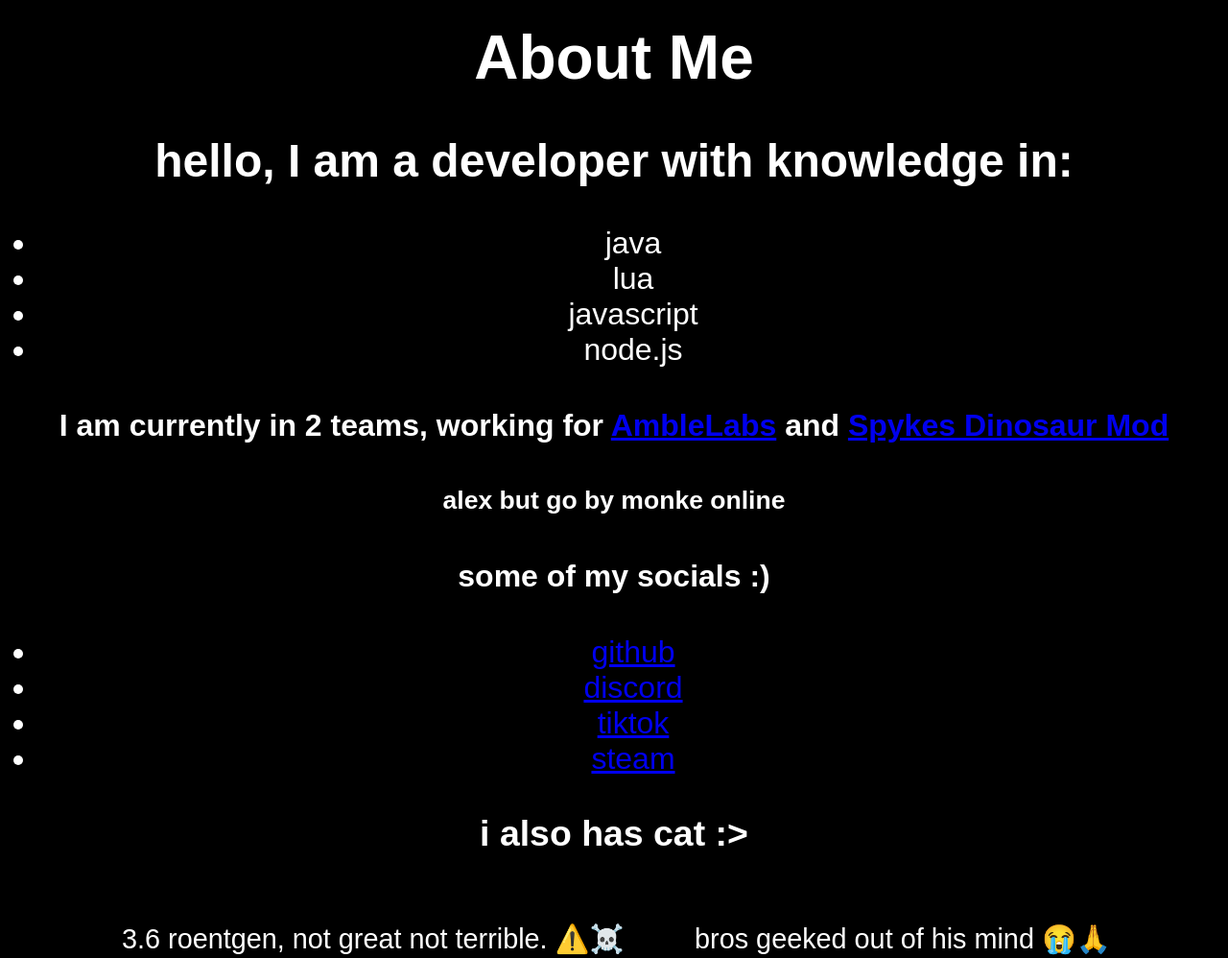
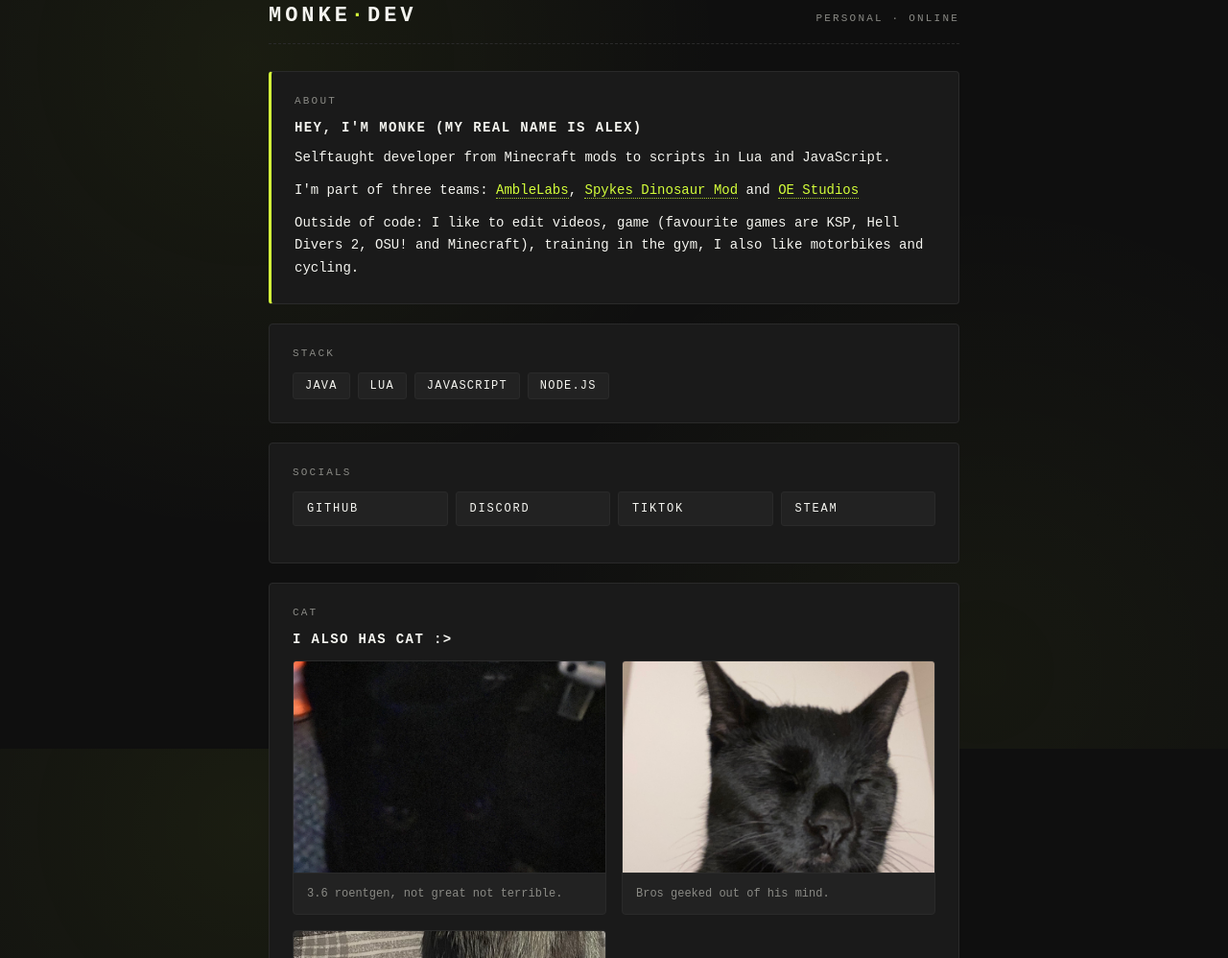
Before and after one commit to rapbattlegod32/monke.meme, a plain HTML site: page index.html in a window 1280 px wide. Shown: the part 20-1018 px from the top of the page at 96% size. Drawn offline with Linux system fonts and the light colour scheme.

Commit message:
new design test

```diff
--- a/index.html
+++ b/index.html
@@ -6,46 +6,69 @@
     <meta charset="UTF-8">
     <title>monke</title>
     <link rel="stylesheet" href="./styles.css">
+    <link rel="icon" type="image/png" href="./media/favicon.png">
     <meta name="viewport" content="width=device-width, initial-scale=1.0">
 </head>
 
-<body id="body">
-    <div class="aboutme">
-        <h1>About Me</h1>
-        <h2>hello, I am a developer with knowledge in:</h2>
-        <ul>
-            <li>java</li>
-            <li>lua</li>
-            <li>javascript</li>
-            <li>node.js</li>
+<body>
+    <div class="wrap">
+        <header>
+            <h1>MONKE<span>·</span>DEV</h1>
+            <div class="tag">Personal · Online</div>
+        </header>
+
+        <section class="section accent">
+            <div class="section-label">About</div>
+            <h2>Hey, I'm Monke (my real name is Alex)</h2>
+            <p>Selftaught developer from Minecraft mods to scripts in Lua and JavaScript.</p>
+            <p>I'm part of three teams: <a class="inline-link" href="https://amblelabs.github.io/">AmbleLabs</a>, <a class="inline-link" href="https://discord.com/invite/JmQTadae3W">Spykes Dinosaur Mod</a> and <a class="inline-link" href="https://discord.com/invite/PRz9vza8dk">OE Studios</a></p>
+            <p class="muted">Outside of code: I like to edit videos, game (favourite games are KSP, Hell Divers 2, OSU! and Minecraft), training in the gym, I also like motorbikes and cycling.</p>
+        </section>
+
+        <section class="section">
+            <div class="section-label">Stack</div>
+            <ul class="chip-list">
+                <li>Java</li>
+                <li>Lua</li>
+                <li>JavaScript</li>
+                <li>Node.js</li>
             </ul>
-        <h4>I am currently in 2 teams, working for <a href="https://amblelabs.github.io/">AmbleLabs</a> and <a href="https://discord.com/invite/JmQTadae3W">Spykes Dinosaur Mod</a></h4>
-        <h5>alex but go by monke online</h5>
-        <h4>some of my socials :)</h4>
-        <ul>
-            <li><a href="https://github.com/rapbattlegod32" target="_blank">github</a></li>
-            <li><a href="https://discord.com/users/578844127878184961" target="_blank">discord</a></li>
-            <li><a href="https://www.tiktok.com/@giga.ae" target="_blank">tiktok</a></li>
-            <li><a href="https://steamcommunity.com/id/rapbattlegod/" target="_blank">steam</a></li>
-            <script type='text/javascript' src='https://storage.ko-fi.com/cdn/widget/Widget_2.js'></script><script type='text/javascript'>kofiwidget2.init('Support me on Ko-fi', '#72a4f2', 'Q5Q6732ES');kofiwidget2.draw();</script>
+        </section>
+
+        <section class="section">
+            <div class="section-label">Socials</div>
+            <ul class="link-list">
+                <li><a href="https://github.com/rapbattlegod32" target="_blank" rel="noopener">GitHub</a></li>
+                <li><a href="https://discord.com/users/578844127878184961" target="_blank" rel="noopener">Discord</a></li>
+                <li><a href="https://www.tiktok.com/@giga.ae" target="_blank" rel="noopener">TikTok</a></li>
+                <li><a href="https://steamcommunity.com/id/rapbattlegod/" target="_blank" rel="noopener">Steam</a></li>
             </ul>
-        <h3>i also has cat :></h3>
+            <div class="kofi-wrap">
+                <script type='text/javascript' src='https://storage.ko-fi.com/cdn/widget/Widget_2.js'></script>
+                <script type='text/javascript'>kofiwidget2.init('Support me on Ko-fi', '#d4ff3a', 'Q5Q6732ES');kofiwidget2.draw();</script>
+            </div>
+        </section>
+
+        <section class="section">
+            <div class="section-label">Cat</div>
+            <h2>I also has cat :&gt;</h2>
             <div class="cat-gallery">
-        <div>
-            <p>3.6 roentgen, not great not terrible. ⚠️☠️</p>
-            <img src="./media/cat/cat_radiation.JPEG" alt="cat_radiation">
+                <div class="cat-card">
+                    <img src="./media/cat/cat_radiation.JPEG" alt="cat with radiation overlay">
+                    <p>3.6 roentgen, not great not terrible.</p>
                 </div>
-        <div>
-            <p>bros geeked out of his mind 😭🙏</p>
-            <img src="./media/cat/geeked.JPEG" alt="geeked">
+                <div class="cat-card">
+                    <img src="./media/cat/geeked.JPEG" alt="cat looking geeked">
+                    <p>Bros geeked out of his mind.</p>
                 </div>
-        <div>
-            <p>sleeping like he pays the bills 😭</p>
-            <img src="./media/cat/sleeping_like_he_paying_bills.png" alt="sleeping_like_he_paying_bills">
+                <div class="cat-card">
+                    <img src="./media/cat/sleeping_like_he_paying_bills.png" alt="cat sleeping">
+                    <p>Sleeping like he pays the bills.</p>
                 </div>
             </div>
-    <img src="./media/favicon.png">
-    <video src="./media/edits/36roentgen.mp4" controls></video>
+        </section>
+
+        <footer>Made by monke · Hosted on monke.meme</footer>
     </div>
 </body>
 
--- a/styles.css
+++ b/styles.css
@@ -1,86 +1,218 @@
+:root {
+    --bg: #0f0f0f;
+    --panel: #1a1a1a;
+    --panel-2: #222;
+    --ink: #f5f5f0;
+    --ink-dim: #8a8a85;
+    --accent: #d4ff3a;
+    --accent-dim: #a8cc2e;
+    --danger: #ff5c5c;
+    --border: #2a2a2a;
+}
+
+* { box-sizing: border-box; margin: 0; padding: 0; }
+
 html, body {
-    height: 100%;
-    margin: 0;
-    font-family: sans-serif;
+    min-height: 100%;
+    background: var(--bg);
+    color: var(--ink);
+    font-family: 'Courier New', ui-monospace, monospace;
+    -webkit-font-smoothing: antialiased;
 }
 
 body {
-    background-color: #000000;
-}
-.welcome {
-    margin: 0;
-    padding: 0;
-    color: rgb(255, 255, 255);
-    position: absolute;
-    top: 50%;
-    left: 50%;
-    transform: translate(-50%, -50%) scaleX(1.25);
-    font-size: 2em;
-    text-align: center;
+    padding: 24px;
+    background-image:
+        radial-gradient(circle at 20% 10%, rgba(212,255,58,0.06), transparent 40%),
+        radial-gradient(circle at 80% 90%, rgba(212,255,58,0.04), transparent 40%);
+    background-attachment: fixed;
 }
 
-.aboutme {
-    margin: 0;
-    padding: 0;
-    color: rgb(255, 255, 255);
-    left: 50%;
-    font-size: 2em;
-    text-align: center;
+.wrap {
+    width: 100%;
+    max-width: 720px;
+    margin: 0 auto;
 }
 
-.aboutme img {
-    max-width: 30%;
-    height: auto;
-    border-radius: 10px;
-    margin: 10px 0;
+header {
+    display: flex;
+    align-items: baseline;
+    justify-content: space-between;
+    margin-bottom: 28px;
+    padding-bottom: 16px;
+    border-bottom: 1px dashed var(--border);
 }
 
-.cat-gallery {
-    display: flex;
-    justify-content: center;
-    align-items: flex-start;
-    gap: 20px;
-    flex-wrap: wrap;
-    margin-top: 20px;
+h1 {
+    font-size: 22px;
+    font-weight: 700;
+    letter-spacing: 0.18em;
+    text-transform: uppercase;
 }
 
-.cat-gallery div {
-    text-align: center;
-    color: white;
+h1 span { color: var(--accent); }
+
+.tag {
+    font-size: 11px;
+    color: var(--ink-dim);
+    letter-spacing: 0.2em;
+    text-transform: uppercase;
 }
 
-.cat-gallery p {
-    scale: 90%;
+.section {
+    background: var(--panel);
+    border: 1px solid var(--border);
+    border-radius: 4px;
+    padding: 24px;
+    margin-bottom: 20px;
 }
 
-.cat-gallery img {
-    max-width: 450px;
-    height: auto;
-    border-radius: 10px;
+.section.accent {
+    border-left: 3px solid var(--accent);
 }
 
-
-
-.languagelist {
-    list-style: disc;
+.section-label {
+    font-size: 11px;
+    color: var(--ink-dim);
+    letter-spacing: 0.2em;
+    text-transform: uppercase;
+    margin-bottom: 14px;
 }
 
-.colormode {
-    size: 5em;
+.section h2 {
+    font-size: 14px;
+    font-weight: 700;
+    letter-spacing: 0.1em;
+    text-transform: uppercase;
+    margin-bottom: 12px;
 }
 
-@media only screen and (max-width: 600px) {
-    body {
-        font-size: 14px;
-    }
+.section p {
+    font-size: 14px;
+    line-height: 1.7;
+    color: var(--ink);
+}
 
-    .h1-button {
-        font-size: 1.5rem;
-    }
+.section p + p { margin-top: 10px; }
 
+.muted { color: var(--ink-dim); font-size: 12px; }
 
-    button {
-        width: 100%;
-        box-sizing: border-box;
-    }
+.chip-list {
+    list-style: none;
+    display: flex;
+    flex-wrap: wrap;
+    gap: 8px;
+    margin-top: 6px;
 }
+
+.chip-list li {
+    border: 1px solid var(--border);
+    border-radius: 3px;
+    padding: 6px 12px;
+    font-size: 12px;
+    letter-spacing: 0.1em;
+    text-transform: uppercase;
+    background: var(--panel-2);
+}
+
+.link-list {
+    list-style: none;
+    display: grid;
+    grid-template-columns: repeat(auto-fill, minmax(160px, 1fr));
+    gap: 8px;
+}
+
+.link-list a {
+    display: block;
+    color: var(--ink);
+    text-decoration: none;
+    border: 1px solid var(--border);
+    border-radius: 3px;
+    padding: 10px 14px;
+    font-size: 12px;
+    letter-spacing: 0.15em;
+    text-transform: uppercase;
+    background: var(--panel-2);
+    transition: all .15s ease;
+}
+
+.link-list a:hover {
+    border-color: var(--accent);
+    color: var(--accent);
+}
+
+.inline-link {
+    color: var(--accent);
+    text-decoration: none;
+    border-bottom: 1px dotted var(--accent-dim);
+}
+
+.inline-link:hover { color: var(--accent-dim); }
+
+.cat-gallery {
+    display: grid;
+    grid-template-columns: repeat(auto-fit, minmax(220px, 1fr));
+    gap: 16px;
+    margin-top: 14px;
+}
+
+.cat-card {
+    background: var(--panel-2);
+    border: 1px solid var(--border);
+    border-radius: 4px;
+    overflow: hidden;
+    transition: border-color .15s ease;
+}
+
+.cat-card:hover { border-color: var(--accent); }
+
+.cat-card img {
+    display: block;
+    width: 100%;
+    height: 220px;
+    object-fit: cover;
+}
+
+.cat-card p {
+    padding: 12px 14px;
+    font-size: 12px;
+    color: var(--ink-dim);
+    line-height: 1.5;
+    border-top: 1px solid var(--border);
+}
+
+.media-block {
+    margin-top: 14px;
+    border: 1px solid var(--border);
+    border-radius: 4px;
+    overflow: hidden;
+    background: #000;
+}
+
+.media-block video {
+    display: block;
+    width: 100%;
+    max-height: 480px;
+}
+
+.kofi-wrap {
+    margin-top: 14px;
+}
+
+footer {
+    margin-top: 32px;
+    text-align: center;
+    font-size: 10px;
+    color: var(--ink-dim);
+    letter-spacing: 0.2em;
+    text-transform: uppercase;
+    padding-top: 16px;
+    border-top: 1px dashed var(--border);
+}
+
+@media (max-width: 600px) {
+    body { padding: 16px; }
+    .section { padding: 18px; }
+    h1 { font-size: 18px; }
+    .cat-card img { height: 180px; }
+}
```
Also changed, not shown: 404.html (+26 -28 lines). Lines whose indentation alone changed are shown as unchanged.
